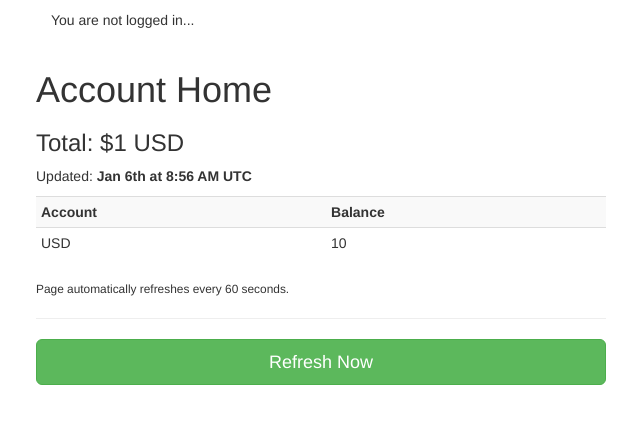
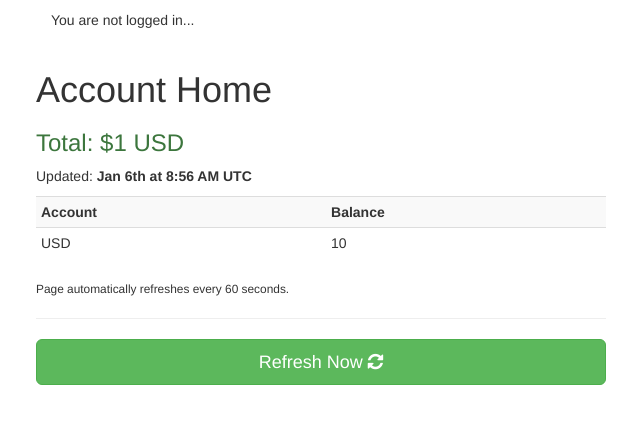
Before and after one commit to smashedr/alexa-gdax, a Django app: template templates/account/home.html in a window 1280 px wide. Shown: the top 424 px of the page, without its empty margins (319-959 px from the left). Run offline with Django 3.2, Linux system fonts and the light colour scheme; the template is opened without the code that fills it: most values are stand-ins (such as "Sample title", 1, 10 or a date in 2020); parts of the project's set-up code (start-up, migrations or seed data) failed here and were passed over; some libraries are stand-ins or nearby versions.

Commit message:
Updated account home

```diff
--- a/templates/account/home.html
+++ b/templates/account/home.html
@@ -12,7 +12,7 @@
 
         <h1>Account Home</h1>
 
-        <h3>Total: ${{ total_value }} USD</h3>
+        <h3 class="text-success">Total: ${{ total_value }} USD</h3>
         {% load tz %}
         {% localtime on %}
         <p>Updated: <strong>{% now "M jS \a\t g:i A T" %}</strong></p>
@@ -33,7 +33,9 @@
 
         <hr>
 
-        <a href="." class="btn btn-block btn-lg btn-success center-block" role="button">Refresh Now</a>
+        <a href="." class="btn btn-block btn-lg btn-success center-block" role="button">
+            Refresh Now <i class="fa fa-refresh" aria-hidden="true"></i>
+        </a>
 
         <div id="login-message">
             {% if messages %}
```
